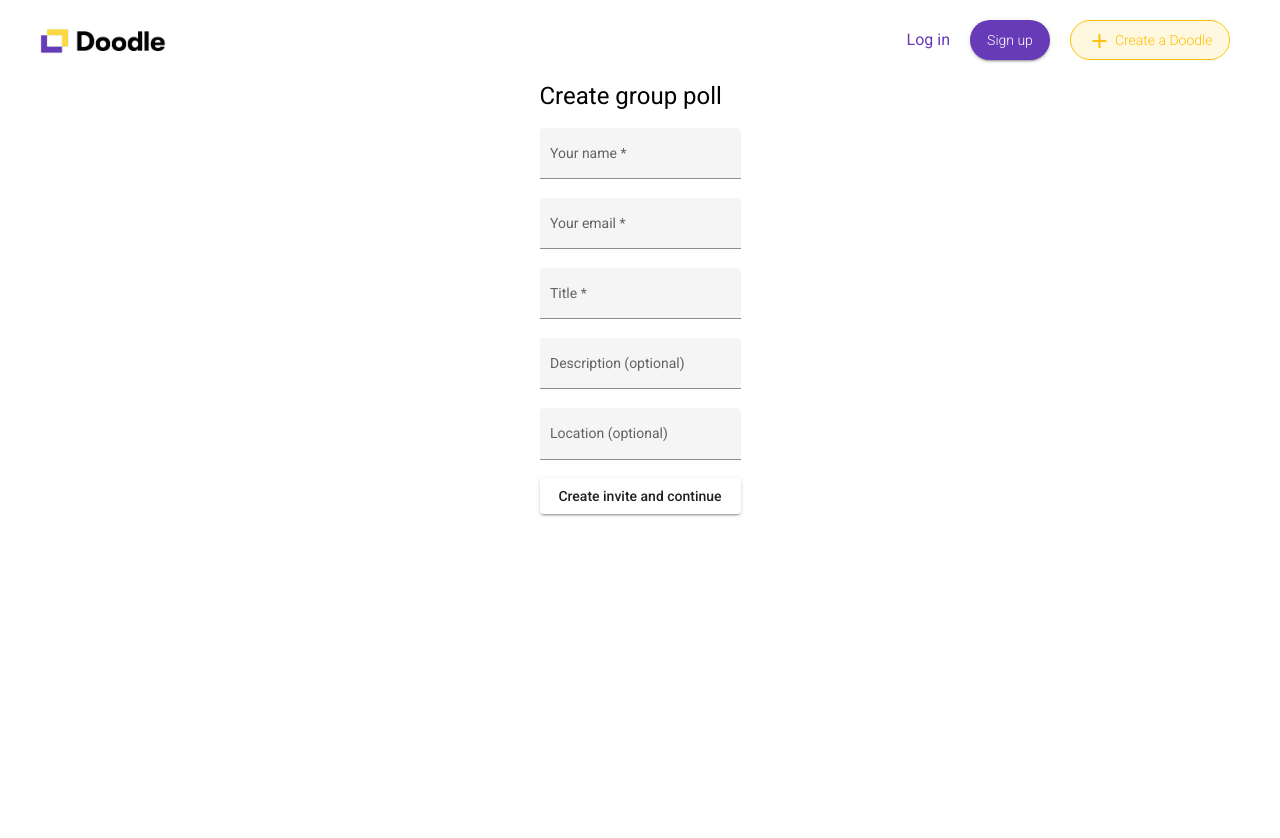
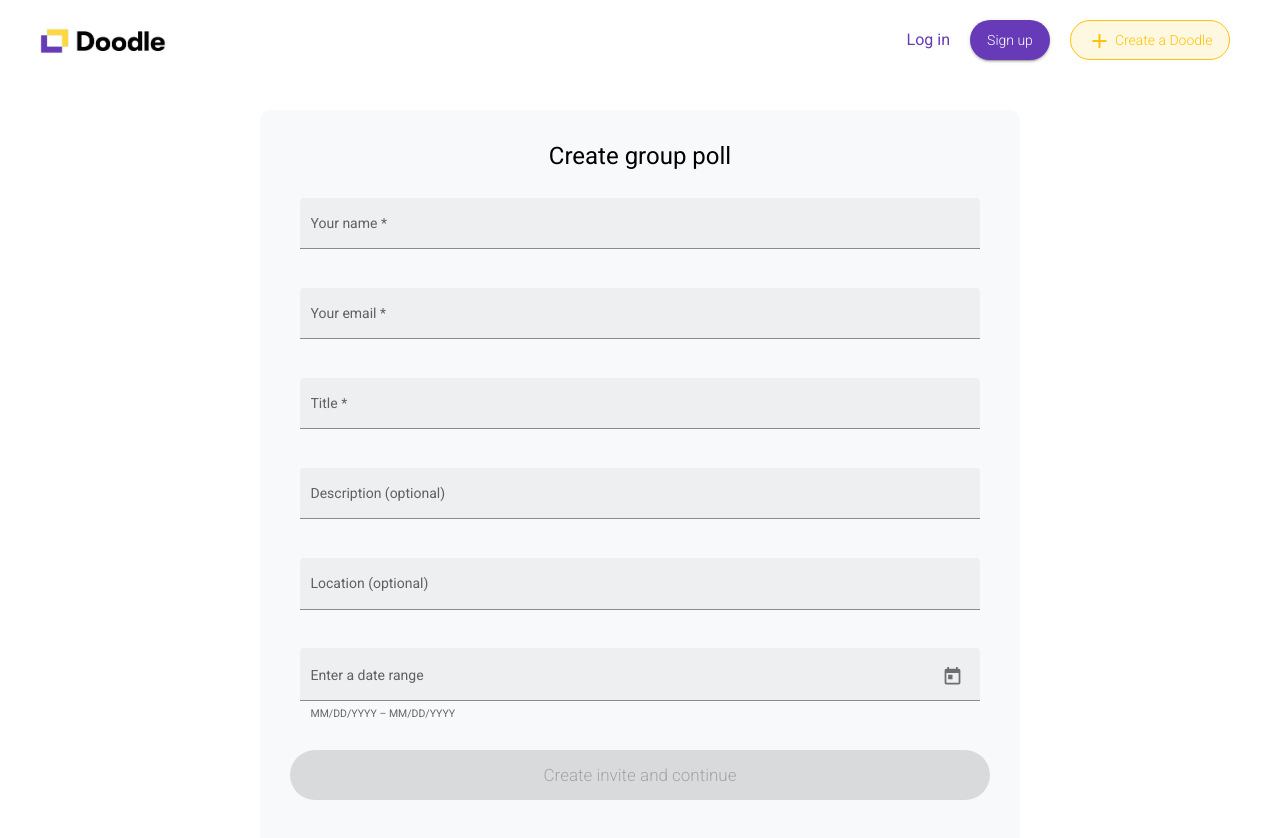
Before and after one commit to volen17/Doodle-FMI-TEAM7, an Angular app in the folder doodle-front-end/: page /new-doodle in a window 1280 px wide. Shown: the top 838 px of the page. Before the commit the page ends 800 px from the top, so only its background shows below. Built offline with nearby package versions, Linux system fonts and the light colour scheme.

Commit message:
change create-doodle

```diff
--- a/doodle-front-end/src/app/app.module.ts
+++ b/doodle-front-end/src/app/app.module.ts
@@ -12,6 +12,8 @@ import { HttpClientModule } from '@angular/common/http';
 import {ViewDoodlesModule} from "./view-doodles/view-doodles.module";
 import {CreateDoodleModule} from "./create-doodle/create-doodle.module";
 import {ViewDoodleModule} from "./view-doodle/view-doodle.module";
+import {MatDatepickerModule} from "@angular/material/datepicker";
+import {MatNativeDateModule} from "@angular/material/core";
 
 @NgModule({
   declarations: [
@@ -29,7 +31,9 @@ import {ViewDoodleModule} from "./view-doodle/view-doodle.module";
         HttpClientModule,
         CreateDoodleModule,
         ViewDoodlesModule,
-        ViewDoodleModule
+        ViewDoodleModule,
+      MatDatepickerModule,
+      MatNativeDateModule,
     ],
   providers: [],
   bootstrap: [AppComponent]
--- a/doodle-front-end/src/app/create-doodle/components/create-doodle/create-doodle.component.html
+++ b/doodle-front-end/src/app/create-doodle/components/create-doodle/create-doodle.component.html
@@ -6,14 +6,16 @@
     <form class="create-form">
       <mat-form-field class="form-field" appearance="fill">
         <mat-label>Your name</mat-label>
-        <input [(ngModel)]="name" matInput placeholder="Enter full name" [formControl]="nameFormControl" [errorStateMatcher]="matcher">
+        <input [(ngModel)]="name" matInput placeholder="Enter full name" [formControl]="nameFormControl"
+               [errorStateMatcher]="matcher">
         <mat-error *ngIf="nameFormControl.hasError('required')">
           Name is <strong>required</strong>
         </mat-error>
       </mat-form-field>
       <mat-form-field class="form-field" appearance="fill">
         <mat-label>Your email</mat-label>
-        <input [(ngModel)]="email" type="email" matInput placeholder="Enter valid email" [formControl]="emailFormControl" [errorStateMatcher]="matcher">
+        <input [(ngModel)]="email" type="email" matInput placeholder="Enter valid email"
+               [formControl]="emailFormControl" [errorStateMatcher]="matcher">
         <mat-error *ngIf="emailFormControl.hasError('email') && !emailFormControl.hasError('required')">
           Please enter a valid email address
         </mat-error>
@@ -37,23 +39,26 @@
         <mat-label>Location (optional)</mat-label>
         <input class="form-input" matInput placeholder="Enter location">
       </mat-form-field>
-<!--      <mat-form-field appearance="fill">-->
-<!--        <mat-label>Enter a date range</mat-label>-->
-<!--        <mat-date-range-input [rangePicker]="picker">-->
-<!--          <input matStartDate placeholder="Start date">-->
-<!--          <input matEndDate placeholder="End date">-->
-<!--        </mat-date-range-input>-->
-<!--        <mat-hint>MM/DD/YYYY – MM/DD/YYYY</mat-hint>-->
-<!--        <mat-datepicker-toggle matSuffix [for]="picker"></mat-datepicker-toggle>-->
-<!--        <mat-date-range-picker #picker></mat-date-range-picker>-->
-<!--      </mat-form-field>-->
-
-
+      <mat-form-field class="form-field" appearance="fill">
+        <mat-label>Enter a date range</mat-label>
+        <mat-date-range-input [rangePicker]="picker" [min]="nowDate">
+          <input matStartDate placeholder="Start date">
+          <input matEndDate placeholder="End date">
+        </mat-date-range-input>
+        <mat-hint>MM/DD/YYYY – MM/DD/YYYY</mat-hint>
+        <mat-datepicker-toggle matSuffix [for]="picker"></mat-datepicker-toggle>
+        <mat-date-range-picker #picker></mat-date-range-picker>
+      </mat-form-field>
       <button
+        *ngIf="!loadingService.isLoading; else elseBlock"
+        [disabled]="emailFormControl.invalid || nameFormControl.invalid || titleFormControl.invalid"
         class ="submit-button"
         type="submit"
         mat-raised-button
       >Create invite and continue</button>
+      <ng-template #elseBlock>
+        <button class ="submit-button" disabled type="submit" mat-raised-button>Creating...</button>
+      </ng-template>
     </form>
   </div>
 </div>
--- a/doodle-front-end/src/app/create-doodle/components/create-doodle/create-doodle.component.scss
+++ b/doodle-front-end/src/app/create-doodle/components/create-doodle/create-doodle.component.scss
@@ -1,8 +1,50 @@
+@use '@angular/material' as mat;
+
+@import '~@angular/material/theming';
+
+@include mat.core();
+
 .create-doodle-page-container {
   display: grid;
   justify-content: center;
 }
 
+.form-field {
+  padding: 10px;
+}
+
+
 .create-form {
   display: grid;
 }
+
+.form-container {
+  text-align: center;
+  border-radius: 10px;
+  width: 700px;
+  height: 700px;
+  padding: 30px;
+  margin: 30px;
+  background-color: #F8F9FA;
+}
+
+.submit-button {
+  height: 50px;
+  width: 100%;
+  justify-self: center;
+  border-radius: 20px;
+  font-size: 17px;
+  margin-top: 20px;
+}
+
+button.mat-raised-button {
+  background-color: map-get(mat.$deep-purple-palette, 500);
+  color: white;
+  font-weight: lighter;
+  border-radius: 30px;
+}
+
+button.mat-raised-button:hover:enabled {
+  background-color: map-get(mat.$deep-purple-palette, 100);
+  color: black;
+}
--- a/doodle-front-end/src/app/create-doodle/components/create-doodle/create-doodle.component.ts
+++ b/doodle-front-end/src/app/create-doodle/components/create-doodle/create-doodle.component.ts
@@ -1,7 +1,11 @@
-import { Component, OnInit } from '@angular/core';
-import {FormControl, FormGroupDirective, NgForm, Validators} from "@angular/forms";
+import {Component, OnInit} from '@angular/core';
+import {FormControl, FormGroup, FormGroupDirective, NgForm, Validators} from "@angular/forms";
 import {MyErrorStateMatcher} from "../../../registration/components/sign-up-page/sign-up-page.component";
 import {ErrorStateMatcher} from "@angular/material/core";
+import {DoodleApiService} from "../../../services/doodle.api.service";
+import {LoadingService} from "../../../services/loading.service";
+import {LocalStorageService} from "../../../services/localstorage.service";
+import {Router} from "@angular/router";
 
 @Component({
   selector: 'app-create-doodle',
@@ -20,12 +24,40 @@ export class CreateDoodleComponent implements OnInit {
   title: string | undefined;
   description: string | undefined;
   location: string | undefined;
+  range: any;
 
+  nowDate: Date;
+  startDate: Date | undefined;
+  endDate: Date | undefined;
 
-  constructor() {
+  constructor(public doodleApiService: DoodleApiService,
+              public loadingService: LoadingService,
+              public localStorageService: LocalStorageService,
+              public router: Router,) {
+    this.nowDate = new Date();
   }
 
   ngOnInit(): void {
   }
-
+  //
+  // saveMeeting(event: Event) {
+  //   event.preventDefault();
+  //
+  //   if(this.email && this.name && this.title) {
+  //     this.loadingService.start();
+  //     this.doodleApiService.saveMeeting({
+  //       owner: this.email,
+  //     }).subscribe({
+  //       next: async (email) => {
+  //         this.localStorageService.setEmail(email);
+  //         await this.router.navigate([`doodle/${(this.id)}`]);
+  //         this.loadingService.stop();
+  //         // redirect
+  //       },
+  //       error: (err) => {
+  //         this.loadingService.stop();
+  //       }}
+  //     );
+  //   }
+  // }
 }
--- a/doodle-front-end/src/app/models/Meeting.ts
+++ b/doodle-front-end/src/app/models/Meeting.ts
@@ -1,7 +1,8 @@
 export interface Meeting {
   id: string;
   title: string;
-  dateTime: Date;
+  dateTimeStart: Date;
+  dateTimeEnd: Date;
   location: string;
   description: string;
   owner: string;
--- a/doodle-front-end/src/app/services/doodle.api.service.ts
+++ b/doodle-front-end/src/app/services/doodle.api.service.ts
@@ -39,4 +39,10 @@ export class DoodleApiService {
       this._url + SEPARATOR + 'meetings' + SEPARATOR + meetingId
     );
   }
+
+  public saveMeeting(meeting: Meeting) {
+    return this.httpClient.post(this._url + SEPARATOR + 'meetings', meeting, {
+      responseType: 'text',
+    });
+  }
 }
--- a/doodle-front-end/src/app/view-doodles/components/view-doodles/view-doodles.component.html
+++ b/doodle-front-end/src/app/view-doodles/components/view-doodles/view-doodles.component.html
@@ -5,7 +5,8 @@
       <mat-card-content>
         {{meeting.title}}
         {{meeting.description}}
-        {{meeting.dateTime}}
+        {{meeting.dateTimeStart}}
+        {{meeting.dateTimeEnd}}
         {{meeting.location}}
       </mat-card-content>
     </mat-card>
```
